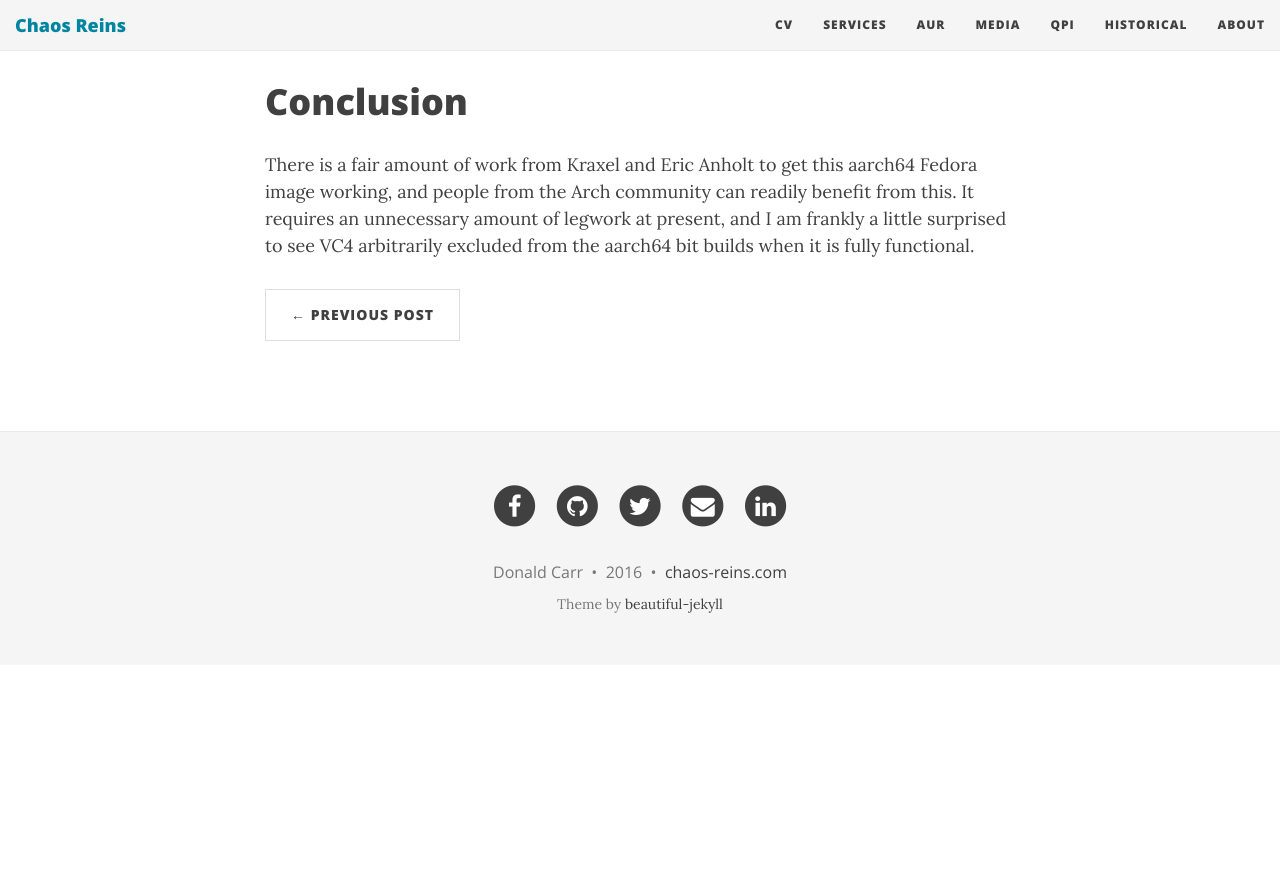
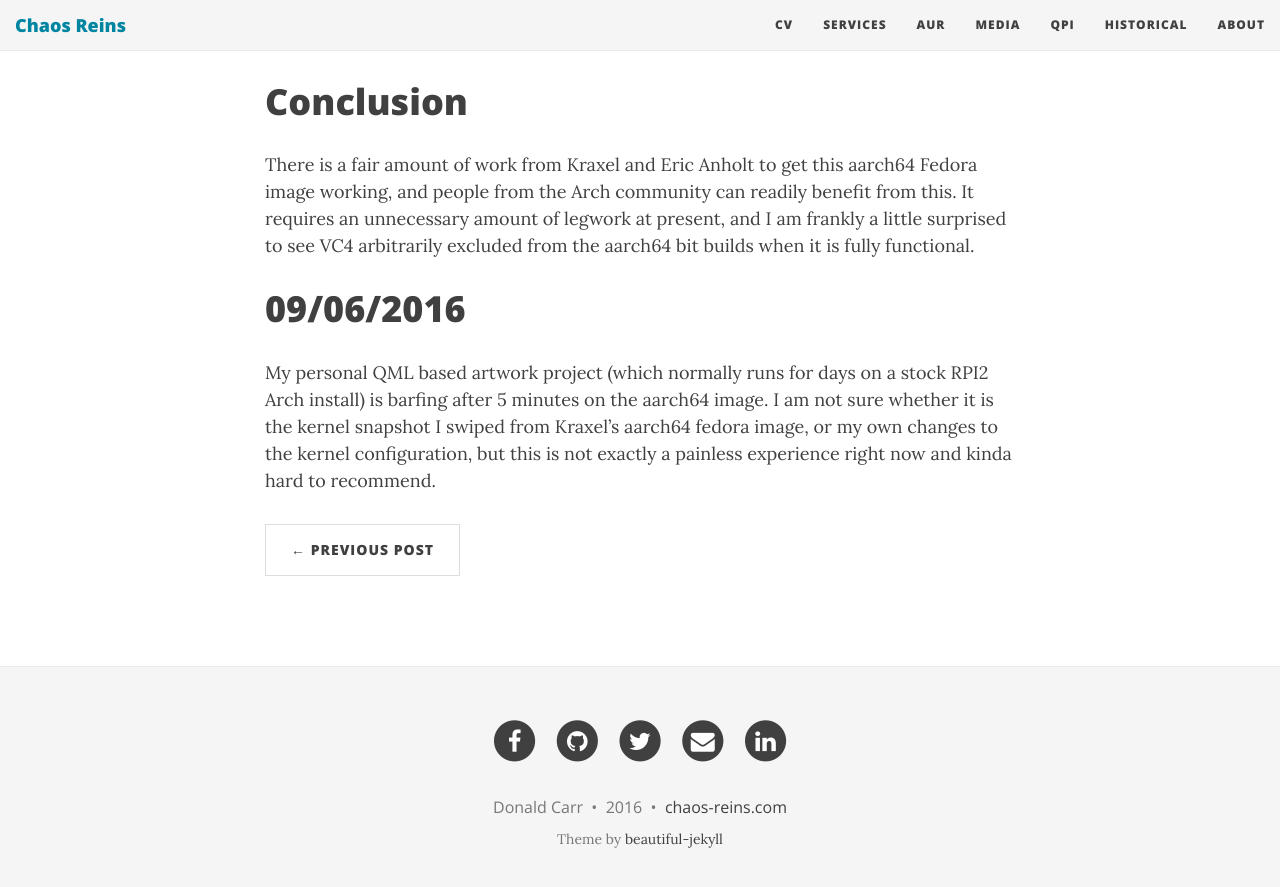
Before and after one commit to sirspudd/sirspudd.github.io, a Jekyll site: the page built from _posts/2016-09-01-qt-pi3-arch-aarch64.md, in a window 1280 px wide and 900 px high, scrolled down 1735 px. Shown: the top 887 px of the window. Built offline with Jekyll 4.4.1, drawn with Linux system fonts in a browser that asks for light colours; nearby versions of some CDN libraries; comment, search, counter and statistics services are not loaded; before the commit the page ends 2400 px from its top, so only the background shows below that.

Commit message:
Add note about crashing
Change-Id: Id81b6f61112bfbda963c07b8e2fd41b0c7fc9650

```diff
--- a/_posts/2016-09-01-qt-pi3-arch-aarch64.md
+++ b/_posts/2016-09-01-qt-pi3-arch-aarch64.md
@@ -33,3 +33,7 @@ performed at full speed (limited to single window applications, so no cool-retro
 # Conclusion
 
 There is a fair amount of work from Kraxel and Eric Anholt to get this aarch64 Fedora image working, and people from the Arch community can readily benefit from this. It requires an unnecessary amount of legwork at present, and I am frankly a little surprised to see VC4 arbitrarily excluded from the aarch64 bit builds when it is fully functional.
+
+# 09/06/2016
+
+My personal QML based artwork project (which normally runs for days on a stock RPI2 Arch install) is barfing after 5 minutes on the aarch64 image. I am not sure whether it is the kernel snapshot I swiped from Kraxel's aarch64 fedora image, or my own changes to the kernel configuration, but this is not exactly a painless experience right now and kinda hard to recommend.
```
